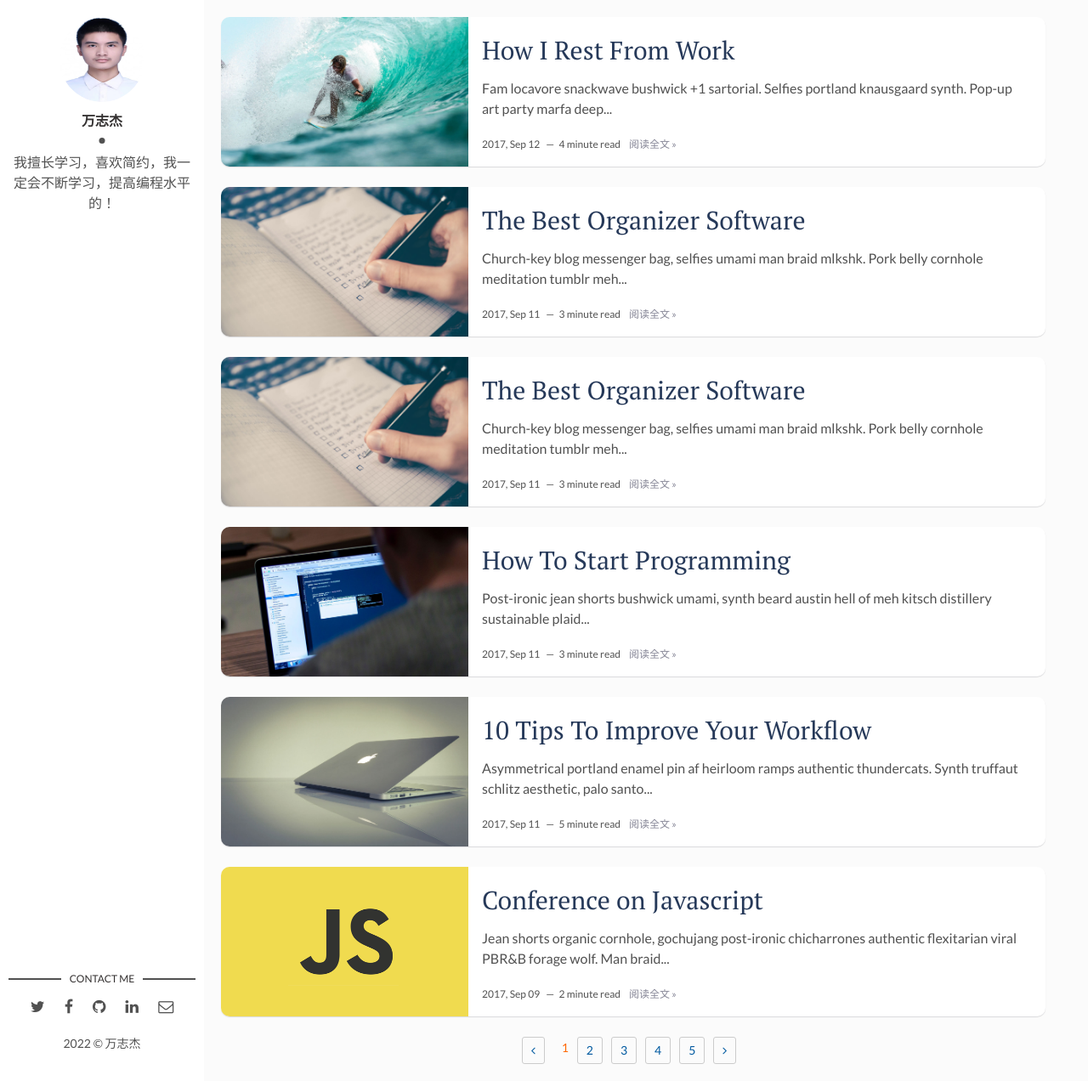
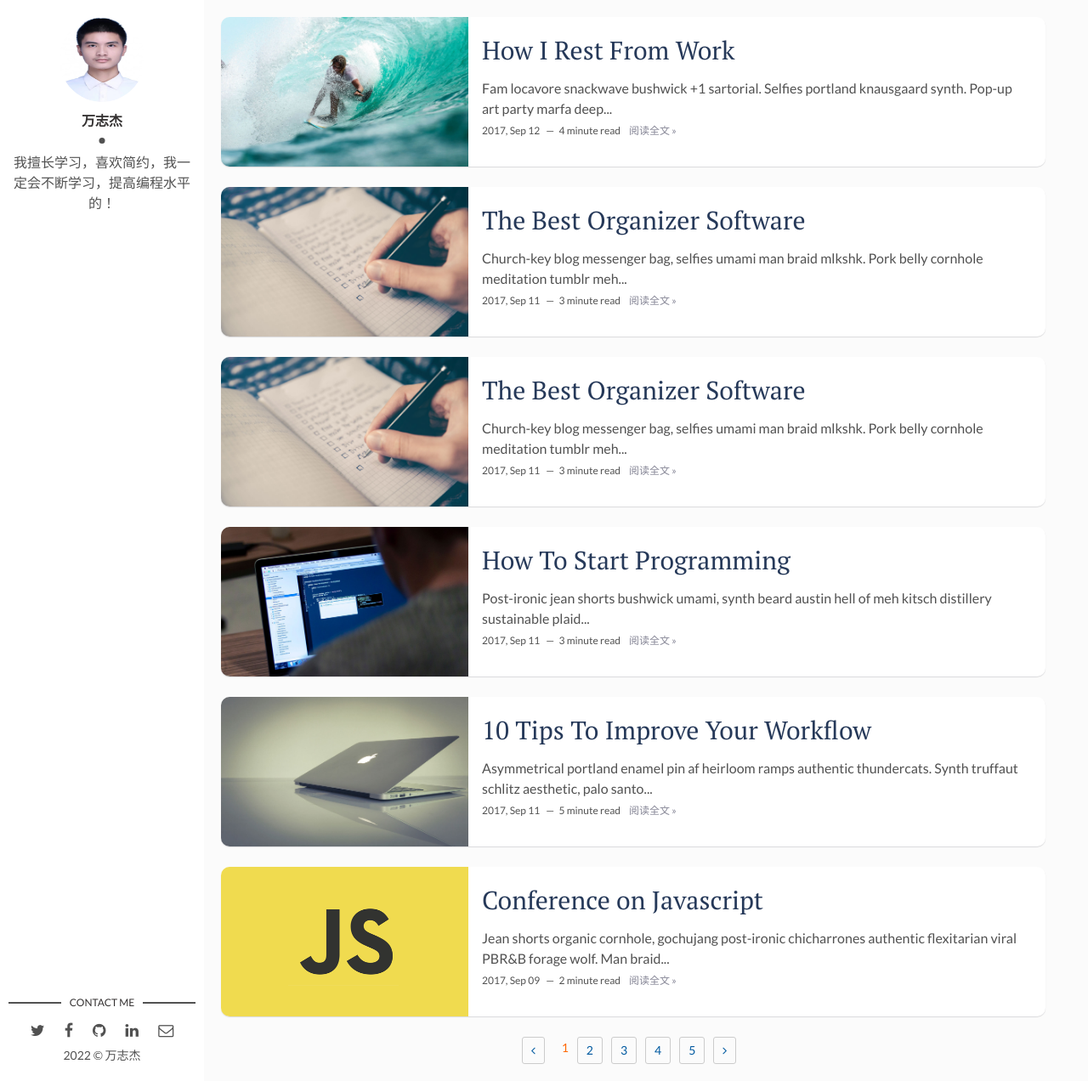
Before and after one commit to 19991010wan/19991010wan-Blog, a Jekyll site: the page built from index.html, in a window 1280 px wide and 1272 px high. Shown: the whole window at 85% size. Built offline with Jekyll 4.4.1, drawn with Linux system fonts in a browser that asks for light colours; the list of posts is cut into pages by our own code.

Commit message:
update scss

```diff
--- a/assets/css/main.css
+++ b/assets/css/main.css
@@ -2,6 +2,10 @@
 /*! normalize.css v7.0.0 | MIT License | github.com/necolas/normalize.css */
 /* Document
    ========================================================================== */
+* {
+  margin: 0;
+  padding: 0; }
+
 /**
  * 1. Correct the line height in all browsers.
  * 2. Prevent adjustments of font size after orientation changes in
--- a/assets/css/scss/_normalize.scss
+++ b/assets/css/scss/_normalize.scss
@@ -2,6 +2,11 @@
 
 /* Document
    ========================================================================== */
+
+* {
+  margin: 0;
+  padding: 0;
+}
 
 /**
  * 1. Correct the line height in all browsers.
```
